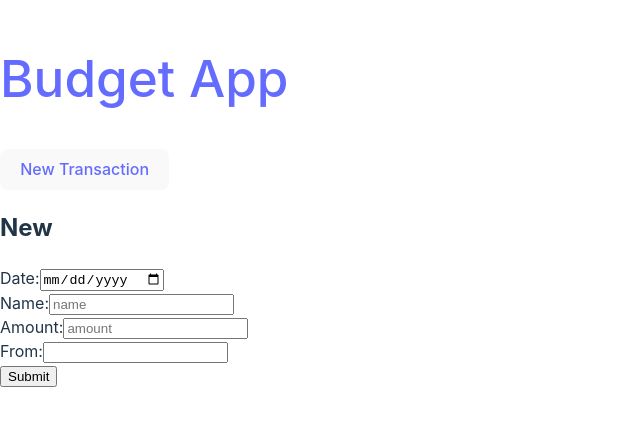
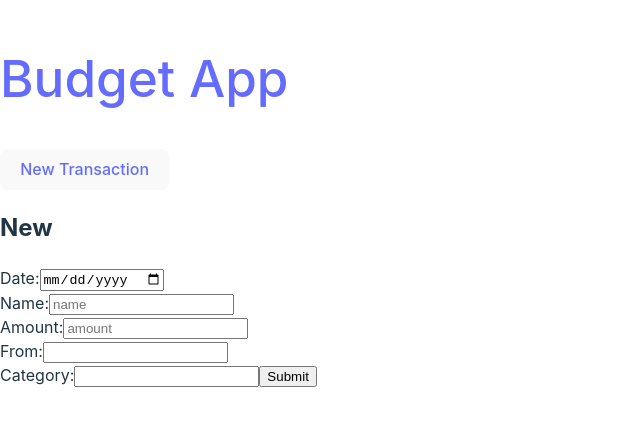
Before and after one commit to gen329/budget_app_front_end, a React (Vite) app: page /transactions/new in a window 1280 px wide. Shown: the part 203-628 px from the top of the page, without its empty margins (0-640 px from the left). Built offline with nearby package versions, Linux system fonts and the light colour scheme.

Commit message:
fixes submit form bugs

```diff
--- a/src/Components/TransactionDetails.jsx
+++ b/src/Components/TransactionDetails.jsx
@@ -22,7 +22,6 @@ function TransactionDetails() {
 
     fetch(`${API}/transactions/${index}`, httpOptions)
       .then((response) => {
-        console.log(response)
         alert("Transaction successfully deleted!");
         navigate("/transactions");
       })
@@ -30,15 +29,14 @@ function TransactionDetails() {
   };
   return (
     <article>
-      <h3>
-        {transaction.item_name}
-      </h3>
         <p>
+        Name: {transaction.name}
+        <br />
         Amount: {transaction.amount}
         <br />
         Date: {transaction.date}
         <br />
-        From: {transaction.transaction_from}
+        From: {transaction.from}
         <br />
         Category: {transaction.category}
         </p>
--- a/src/Components/TransactionNewForm.jsx
+++ b/src/Components/TransactionNewForm.jsx
@@ -9,16 +9,16 @@ function TransactionNewForm() {
     item_name: "",
     amount: 0,
     date: "",
-    transaction_from: "",
+    from: "",
     category: "",
   });
 
   const navigate = useNavigate();
 
-  // const handleTextChange = (event) => {
-  //   const { id } = event.target;
-  //   setTransaction((prevTransaction => ({ ...prevTransaction, [id]: value })));
-  // };
+  const handleTextChange = (event) => {
+    const { id } = event.target;
+    setTransaction((prevTransaction => ({ ...prevTransaction, [id]: event.target.value })));
+  };
 
   const addTransaction = async(transaction) => {
     try {
@@ -42,7 +42,8 @@ function TransactionNewForm() {
 
     const handleSubmit = (event) => {
       event.preventDefault();
-      addTransaction();
+      console.log(event)
+      addTransaction(transaction);
     };
 
     return (
@@ -53,7 +54,7 @@ function TransactionNewForm() {
       <input
         id="date"
         type="date"
-        // onChange={handleTextChange}
+        onChange={handleTextChange}
         placeholder="date"
         required
         />
@@ -63,7 +64,7 @@ function TransactionNewForm() {
         id="name"
         type="text"
         placeholder="name"
-        // onChange={handleTextChange}
+        onChange={handleTextChange}
         />
       <br />
       <label htmlFor="amount">Amount:</label>
@@ -71,16 +72,22 @@ function TransactionNewForm() {
         id="amount"
         type="number"
         placeholder="amount"
-        // onChange={handleTextChange}
+        onChange={handleTextChange}
         />
       <br />
       <label htmlFor="from">From:</label>
       <input
         id="from"
         type="text"
-        // onChange={handleTextChange}
+        onChange={handleTextChange}
         />
       <br />
+      <label htmlFor="category">Category:</label>
+      <input
+        id="category"
+        type="text"
+        onChange={handleTextChange}
+        />
       <input type="submit" />
     </form>
   </div>
--- a/src/Pages/Home.jsx
+++ b/src/Pages/Home.jsx
@@ -3,6 +3,7 @@ function Home() {
     <div className="Home">
       <h2>Welcome</h2>
       <h3>Budget App</h3>
+      <h3>Bank Account Total:</h3>
     </div>
   );
 }
```
